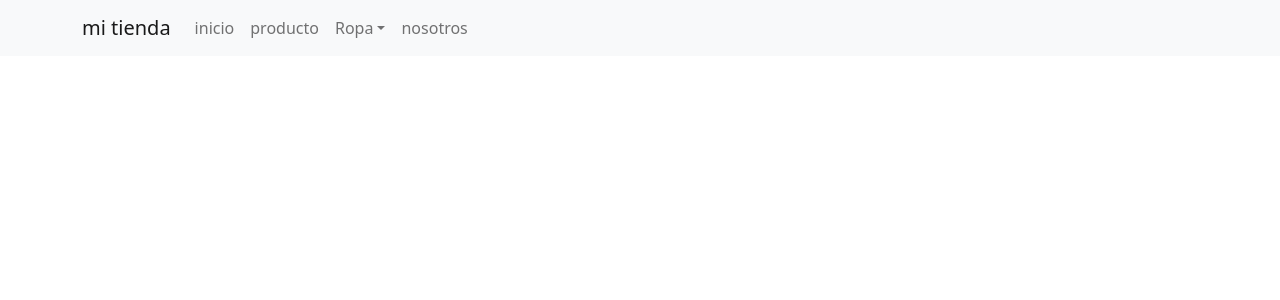
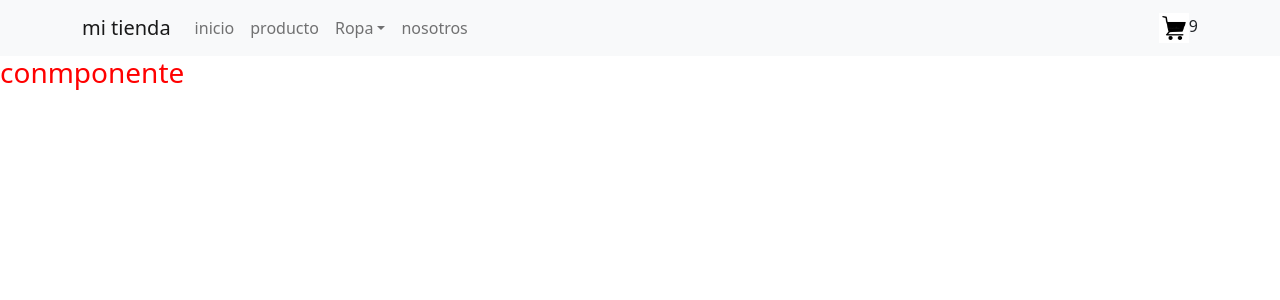
Before and after one commit to leonel8564/react, a React (Create React App) app: page / in a window 1280 px wide. Shown: the top 300 px of the page. Built offline with nearby package versions, Linux system fonts and the light colour scheme.

Commit message:
subida 3

```diff
--- a/src/App.js
+++ b/src/App.js
@@ -1,9 +1,12 @@
+
 import Navbar1 from "./components/NavBar/Navbar";
+import ItemList from "./components/itemlist/itemlist";
 
 function App() {
   return (
     <div className="App">
-     <Navbar1></Navbar1>
+     <Navbar1 />
+     <ItemList />
     </div>
   );
 }
--- /dev/null
+++ b/src/components/Carrito/Carrito.js
@@ -0,0 +1,8 @@
+export default function Carrito({count}) {
+    return (
+        <div>
+            <img className="img" src="img/carrito.jpg" alt="carrito" />
+            {count}
+        </div>
+    )
+}
--- a/src/components/NavBar/Navbar.js
+++ b/src/components/NavBar/Navbar.js
@@ -1,5 +1,6 @@
 import React from 'react'
 import {Container,Nav,Navbar,NavDropdown} from 'react-bootstrap'
+import Carrito from "../Carrito/Carrito";
 const Navbar1 = () => {
   return (
     <Navbar bg="light" expand="lg">
@@ -20,6 +21,7 @@ const Navbar1 = () => {
           <Nav.Link href="#link">nosotros</Nav.Link>
         </Nav>
       </Navbar.Collapse>
+      <Carrito count={9}/>
     </Container>
   </Navbar>
   )
--- /dev/null
+++ b/src/components/itemlist/itemlist.js
@@ -0,0 +1,7 @@
+export default function ItemList() {
+    return(
+        <div>
+            <h3 className="pa">conmponente</h3>
+        </div>
+    )
+}
--- a/src/style/style.scss
+++ b/src/style/style.scss
@@ -3,3 +3,10 @@
 .header{
     background-color: gray;
 }
+.img{
+    width: 30px;
+    height: 30px;
+}
+.pa{
+    color: red;
+}
```
Also changed, not shown: public/img/carrito.jpg (added).
